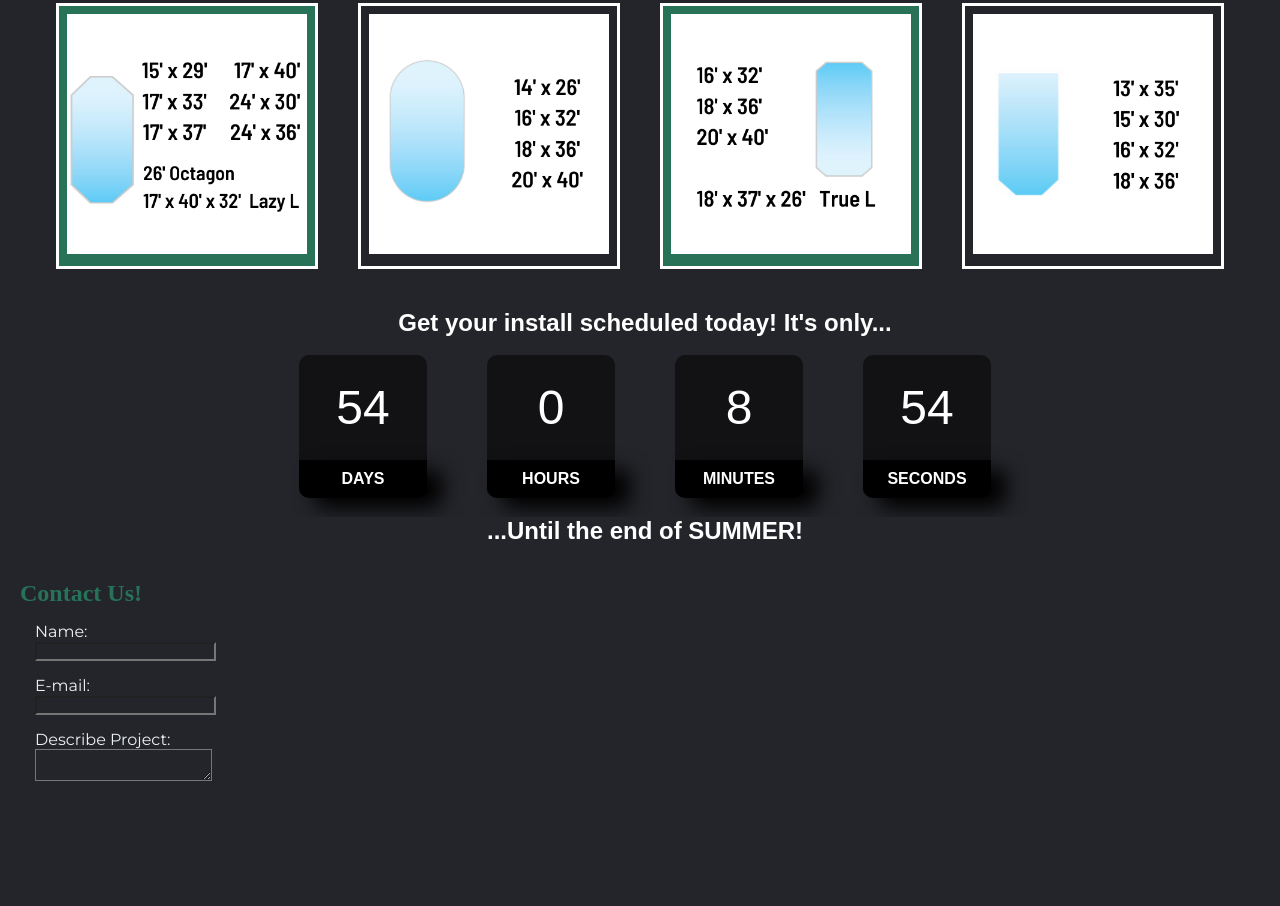
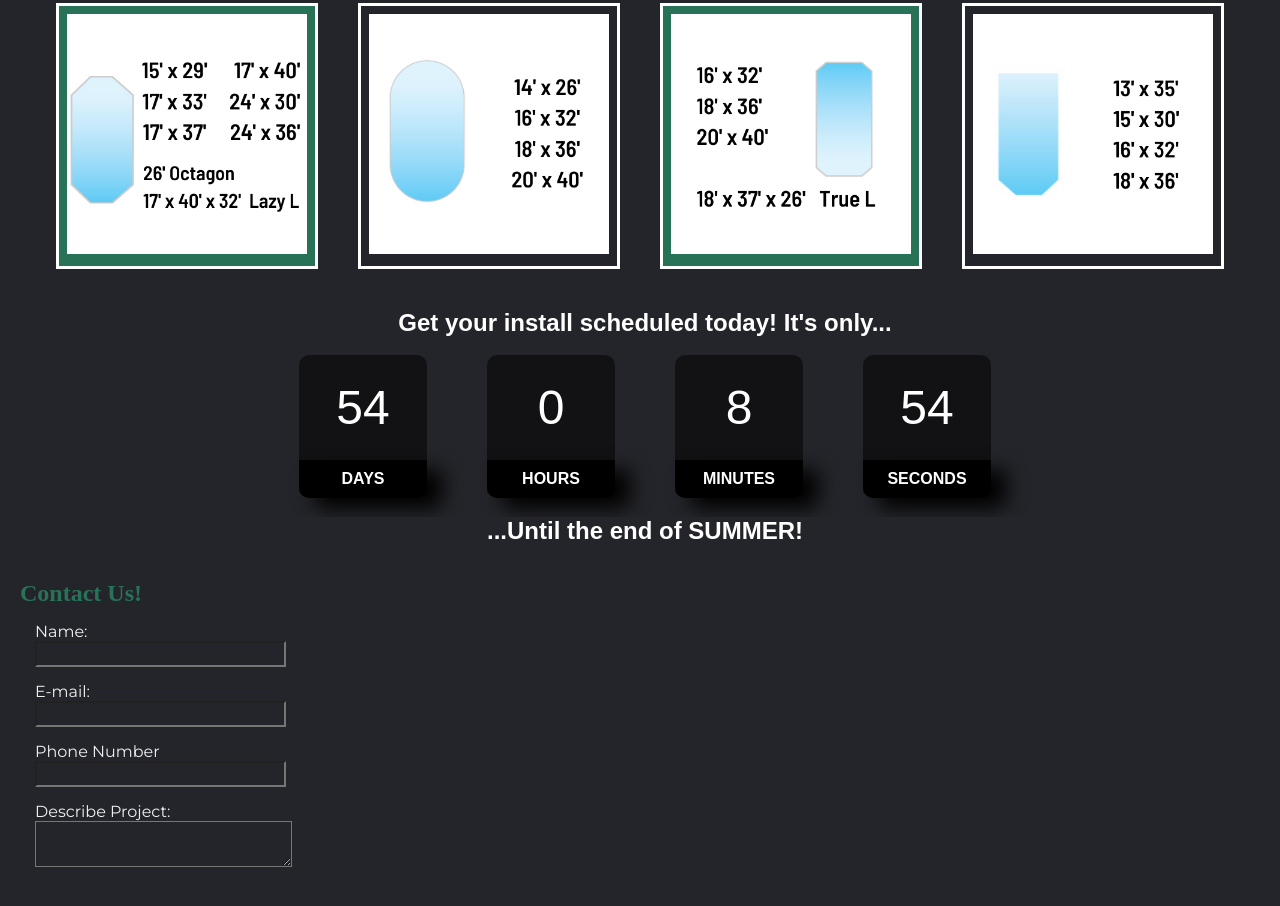
Before and after one commit to Onoxis/Reliable-Pools, a plain HTML site: page index.html in a window 1280 px wide. Shown: the part 1868-2774 px from the top of the page. Before the commit the page ends 2688 px from the top, so only its background shows below. Drawn offline with Linux system fonts and the light colour scheme.

Commit message:
Final cosmetic adjustments

```diff
--- a/index.html
+++ b/index.html
@@ -93,6 +93,10 @@
                <input type="email" id="mail" name="user_email">
              </li>
              <li>
+                <label for="phonenumber">Phone Number</label><br>
+                <input id="phonenumber" name="phone_number"></input>
+              </li>
+             <li>
                <label for="msg">Describe Project:</label><br>
                <textarea id="msg" name="user_message"></textarea>
              </li>
--- a/styles.css
+++ b/styles.css
@@ -276,6 +276,12 @@ border-bottom-right-radius: 10px;
 box-shadow: 15px 10px 20px #000;
 }
 
+/* Form styling*/
+
+#name, #mail, #msg, #phonenumber {
+    color: lightgray;
+    font-size: larger;
+}
 
 /* Media Queries to adjust the view when in tablet mode and mobile mode. */
 
```
